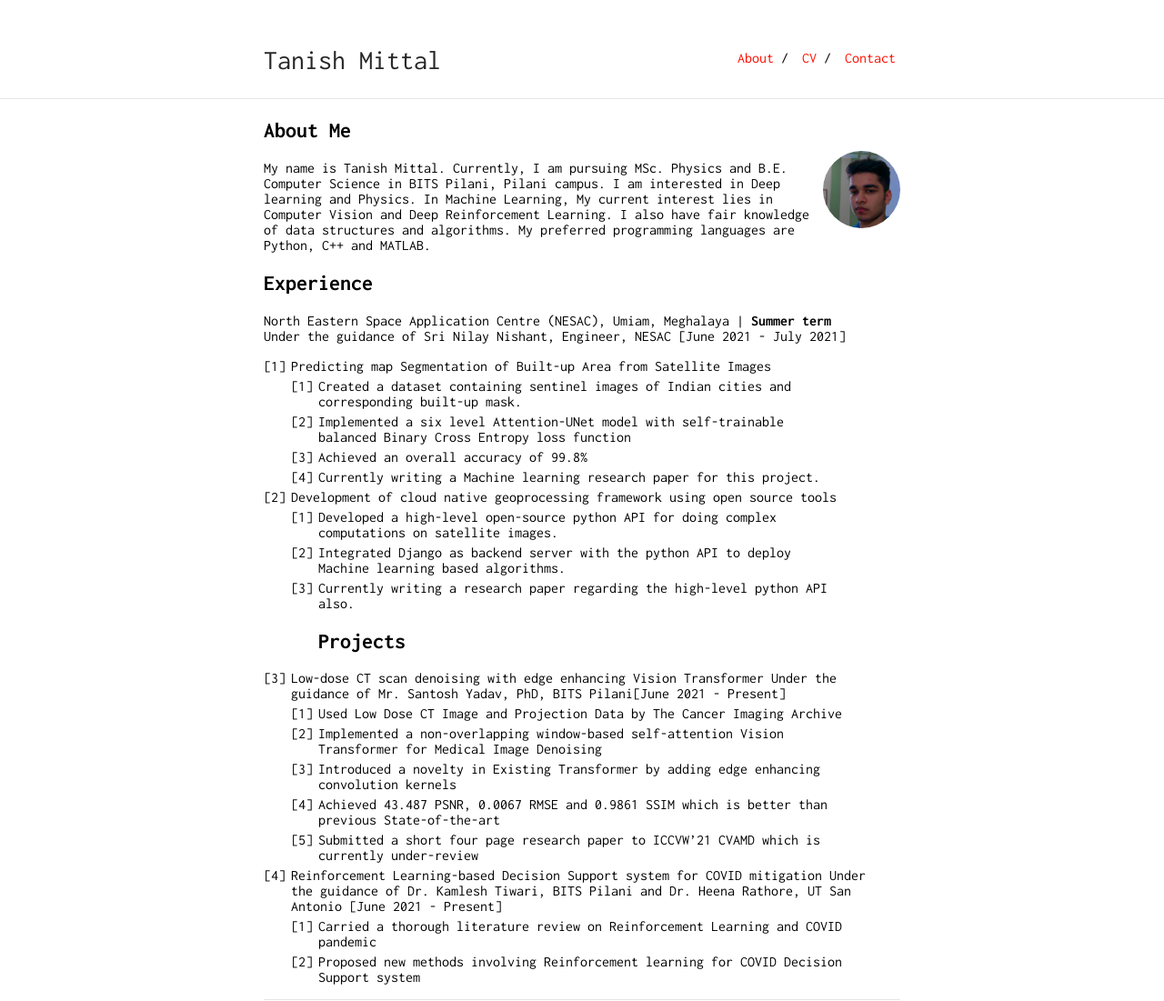
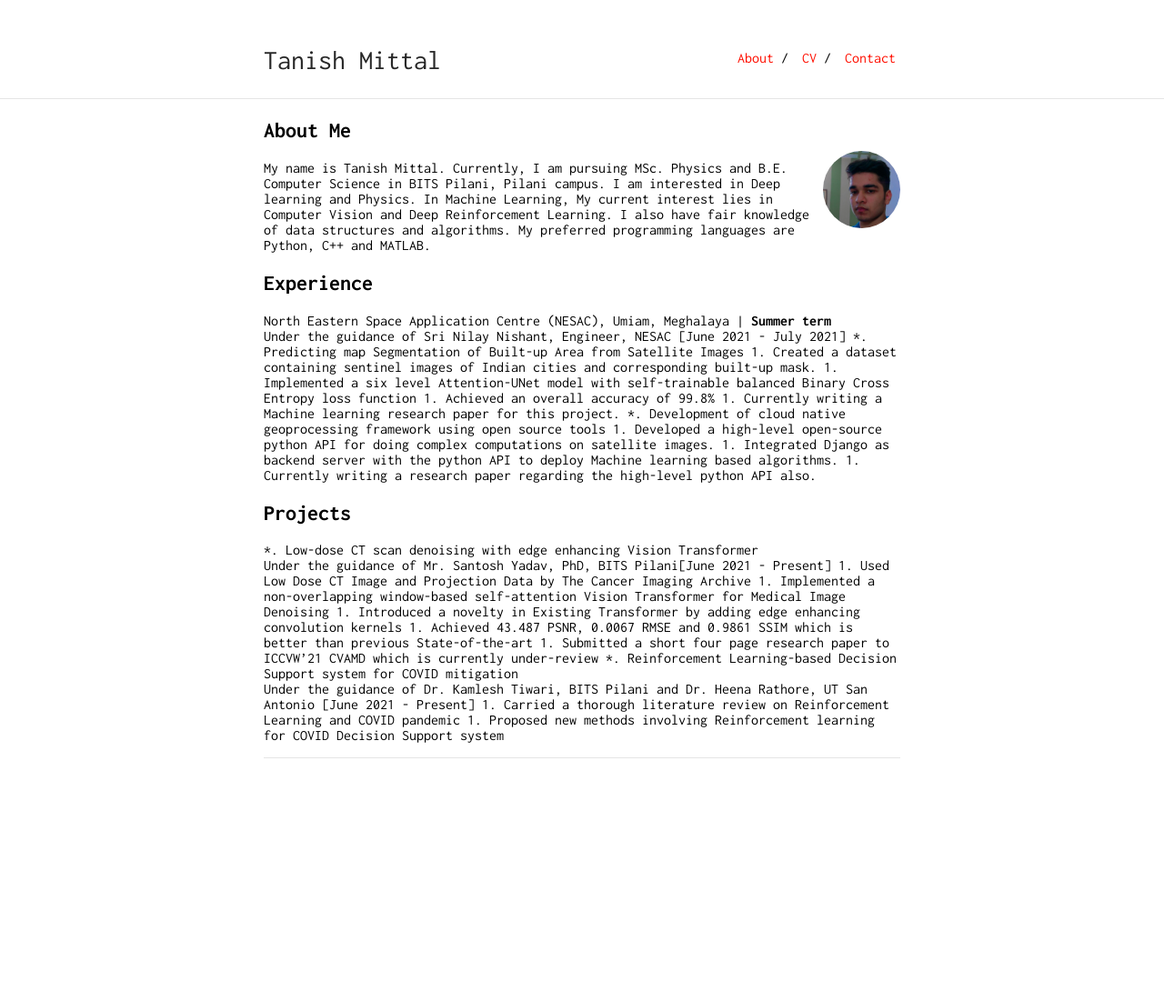
Before and after one commit to tanish3/tanish3.github.io, a Jekyll site: the page built from index.md, in a window 1280 px wide. Shown: the whole page at 91% size. Built offline with Jekyll 4.4.1, drawn with Linux system fonts in a browser that asks for light colours; our own code applies the rules of GitHub Pages for plain Markdown files; after the commit the page ends 900 px from its top, so only the background shows below that; part of the change alters nothing that is shown.

```diff
--- a/index.md
+++ b/index.md
@@ -11,24 +11,24 @@ My name is Tanish Mittal. Currently, I am pursuing MSc. Physics and B.E. Compute
 ## Experience
 North Eastern Space Application Centre (NESAC), Umiam, Meghalaya | **Summer term**
 Under the guidance of Sri Nilay Nishant, Engineer, NESAC [June 2021 - July 2021]
-1. Predicting map Segmentation of Built-up Area from Satellite Images
+*. Predicting map Segmentation of Built-up Area from Satellite Images
     1. Created a dataset containing sentinel images of Indian cities and corresponding built-up mask.
     1. Implemented a six level Attention-UNet model with self-trainable balanced Binary Cross Entropy loss function
     1. Achieved an overall accuracy of 99.8%
     1. Currently writing a Machine learning research paper for this project.
-2. Development of cloud native geoprocessing framework using open source tools
+*. Development of cloud native geoprocessing framework using open source tools
     1. Developed a high-level open-source python API for doing complex computations on satellite images.
     1. Integrated Django as backend server with the python API to deploy Machine learning based algorithms.
     1. Currently writing a research paper regarding the high-level python API also.
 ## Projects
-1. Low-dose CT scan denoising with edge enhancing Vision Transformer
+*. Low-dose CT scan denoising with edge enhancing Vision Transformer
     Under the guidance of Mr. Santosh Yadav, PhD, BITS Pilani[June 2021 - Present]
     1. Used Low Dose CT Image and Projection Data by The Cancer Imaging Archive
     1. Implemented a non-overlapping window-based self-attention Vision Transformer for Medical Image Denoising
     1. Introduced a novelty in Existing Transformer by adding edge enhancing convolution kernels
     1. Achieved 43.487 PSNR, 0.0067 RMSE and 0.9861 SSIM which is better than previous State-of-the-art
     1. Submitted a short four page research paper to ICCVW’21 CVAMD which is currently under-review
-2. Reinforcement Learning-based Decision Support system for COVID mitigation
+*. Reinforcement Learning-based Decision Support system for COVID mitigation
    Under the guidance of Dr. Kamlesh Tiwari, BITS Pilani and Dr. Heena Rathore, UT San Antonio [June 2021 - Present]
     1. Carried a thorough literature review on Reinforcement Learning and COVID pandemic
     1. Proposed new methods involving Reinforcement learning for COVID Decision Support system
```
